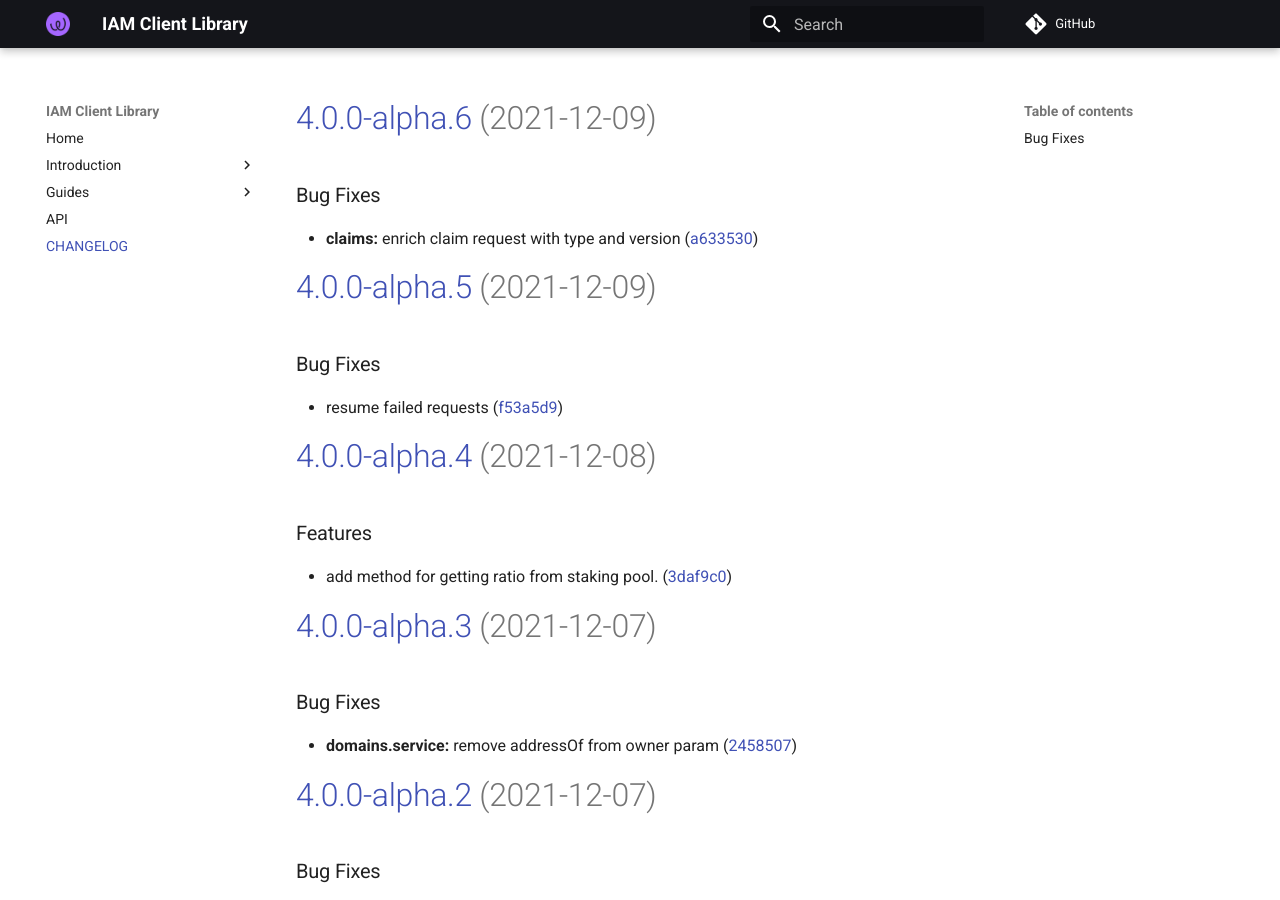
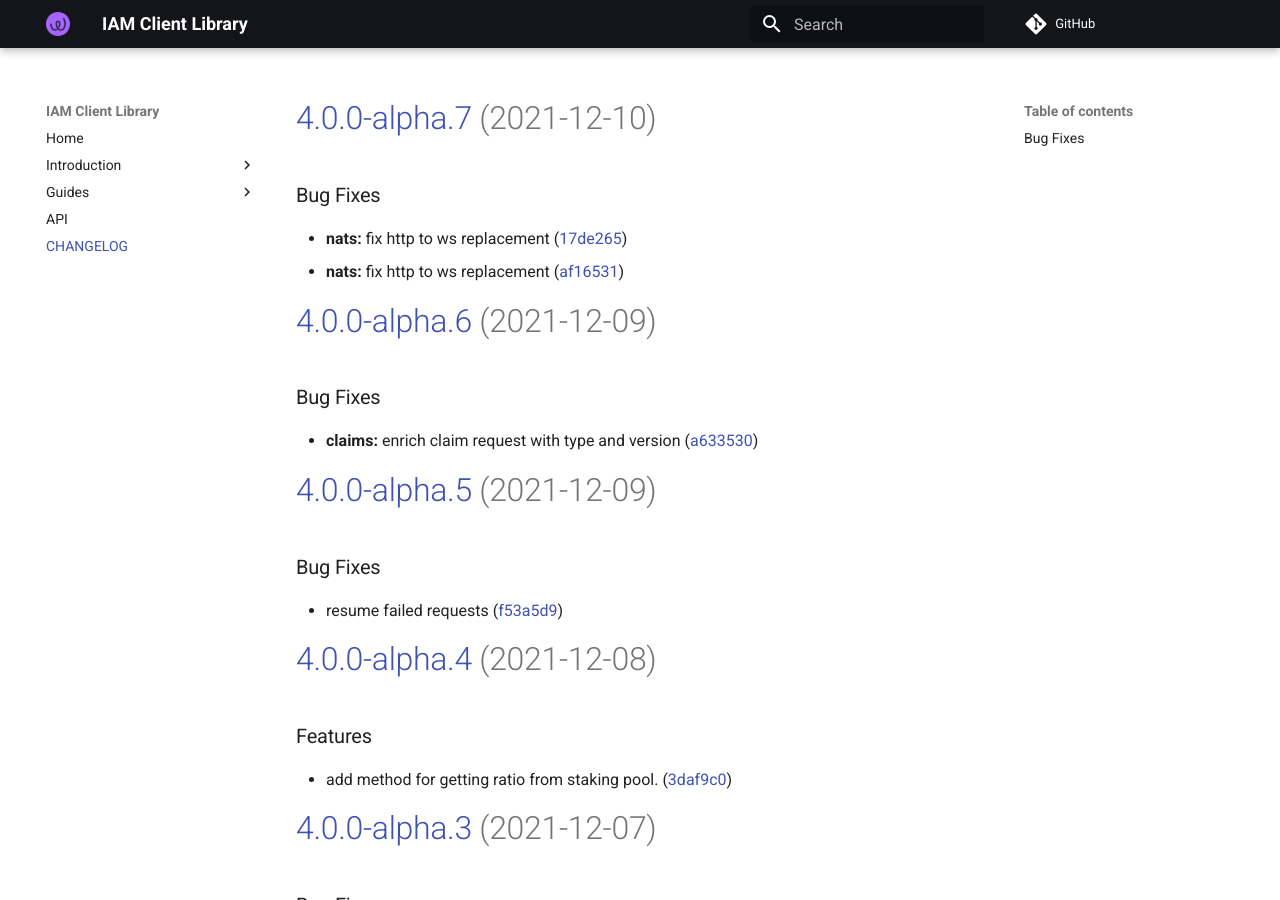
Before and after one commit to energywebfoundation/iam-client-lib, an MkDocs documentation site: the page built from docs/CHANGELOG.md, in a window 1280 px wide and 900 px high. Built offline with MkDocs 1.6.1 and Material for MkDocs 9.7.7, drawn with Linux system fonts in a browser that asks for light colours; comment, search, counter and statistics services are not loaded.

Commit message:
chore(release): 4.0.0-alpha.7 [skip ci]
# [4.0.0-alpha.7](https://github.com/energywebfoundation/iam-client-lib/compare/v4.0.0-alpha.6...v4.0.0-alpha.7) (2021-12-10)

### Bug Fixes

* **nats:** fix http to ws replacement ([17de265](https://github.com/energywebfoundation/iam-client-lib/commit/17de2654d3f8d3918394329588e3ad824813fc3b))
* **nats:** fix http to ws replacement ([af16531](https://github.com/energywebfoundation/iam-client-lib/commit/af16531e1afb7d39c49628341ea83c8c5830f01c))

```diff
--- a/docs/CHANGELOG.md
+++ b/docs/CHANGELOG.md
@@ -1,3 +1,11 @@
+# [4.0.0-alpha.7](https://github.com/energywebfoundation/iam-client-lib/compare/v4.0.0-alpha.6...v4.0.0-alpha.7) (2021-12-10)
+
+
+### Bug Fixes
+
+* **nats:** fix http to ws replacement ([17de265](https://github.com/energywebfoundation/iam-client-lib/commit/17de2654d3f8d3918394329588e3ad824813fc3b))
+* **nats:** fix http to ws replacement ([af16531](https://github.com/energywebfoundation/iam-client-lib/commit/af16531e1afb7d39c49628341ea83c8c5830f01c))
+
 # [4.0.0-alpha.6](https://github.com/energywebfoundation/iam-client-lib/compare/v4.0.0-alpha.5...v4.0.0-alpha.6) (2021-12-09)
 
 
--- a/package.json
+++ b/package.json
@@ -1,6 +1,6 @@
 {
     "name": "iam-client-lib",
-    "version": "4.0.0-alpha.6",
+    "version": "4.0.0-alpha.7",
     "description": "Library for Decentralized Identity and Access Management",
     "main": "dist/index.js",
     "module": "dist/index.esm.js",
```
